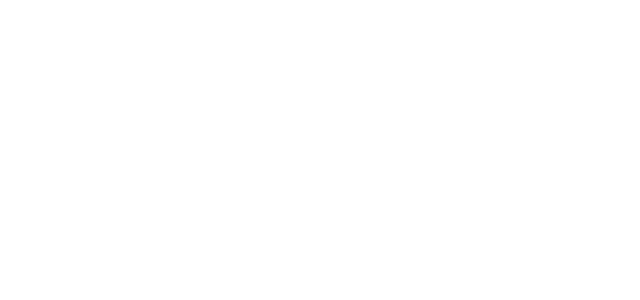
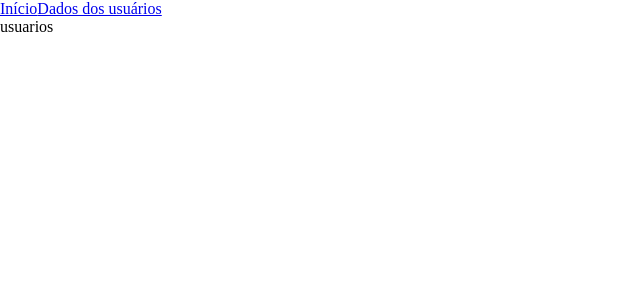
Before and after one commit to IcaroRangel/crud-react-node, a React (Create React App) app in the folder frontend/: page /users in a window 1280 px wide. Before the commit this address had no page. Shown: the top 300 px of the page, without its empty margins (0-640 px from the left). Built offline with nearby package versions, Linux system fonts and the light colour scheme; no server answers.

Commit message:
add route home

```diff
--- a/frontend/src/App.tsx
+++ b/frontend/src/App.tsx
@@ -1,5 +1,6 @@
 import React from "react";
 import { BrowserRouter as Router } from "react-router-dom";
+import Header from "./components/Header";
 import Routings from "./routes";
 import GlobalStyle from "./styles/global";
 
@@ -7,6 +8,7 @@ function App() {
   return (
     <>
       <Router>
+        <Header />
         <Routings />
         <GlobalStyle />
       </Router>
--- a/frontend/src/components/Header/index.tsx
+++ b/frontend/src/components/Header/index.tsx
@@ -1,8 +1,16 @@
 import React from "react";
-import { Container } from "./styles";
+import { Link } from "react-router-dom";
+import { Container, ContainerNav } from "./styles";
 
 const Header = () => {
-  return <Container>Header</Container>;
+  return (
+    <Container>
+      <ContainerNav>
+        <Link to="/">Início</Link>
+        <Link to="/users">Dados dos usuários</Link>
+      </ContainerNav>
+    </Container>
+  );
 };
 
 export default Header;
--- a/frontend/src/components/Header/styles.ts
+++ b/frontend/src/components/Header/styles.ts
@@ -1,3 +1,5 @@
 import styled from "styled-components";
 
-export const Container = styled.div``;
+export const Container = styled.header``;
+
+export const ContainerNav = styled.nav``;
--- /dev/null
+++ b/frontend/src/pages/Home/index.tsx
@@ -0,0 +1,8 @@
+import React from "react";
+import { Container } from "./styles";
+
+const Home = () => {
+  return <Container>Home</Container>;
+};
+
+export default Home;
--- /dev/null
+++ b/frontend/src/pages/Home/styles.ts
@@ -0,0 +1,3 @@
+import styled from "styled-components";
+
+export const Container = styled.div``;
--- a/frontend/src/pages/Users/index.tsx
+++ b/frontend/src/pages/Users/index.tsx
@@ -24,16 +24,7 @@ const Users = () => {
     loadUsers();
   }, [loadUsers]);
 
-  return (
-    <Container>
-      <Header />
-      {users.map((user) => (
-        <div key={user.id}>
-          <h4>{user.name}</h4>
-        </div>
-      ))}
-    </Container>
-  );
+  return <Container>usuarios</Container>;
 };
 
 export default Users;
--- a/frontend/src/routes/index.tsx
+++ b/frontend/src/routes/index.tsx
@@ -1,11 +1,13 @@
 import React from "react";
 import { Routes, Route } from "react-router-dom";
+import Home from "../pages/Home";
 import Users from "../pages/Users";
 
 const Routings = () => {
   return (
     <Routes>
-      <Route path="/" element={<Users />} />
+      <Route path="/" element={<Home />} />
+      <Route path="/users" element={<Users />} />
     </Routes>
   );
 };
--- a/frontend/src/services/api.ts
+++ b/frontend/src/services/api.ts
@@ -1,7 +1,7 @@
 import axios from "axios";
 
 const api = axios.create({
-  baseURL: "http://localhost:3000",
+  baseURL: "http://localhost:3333",
 });
 
 export default api;
```
